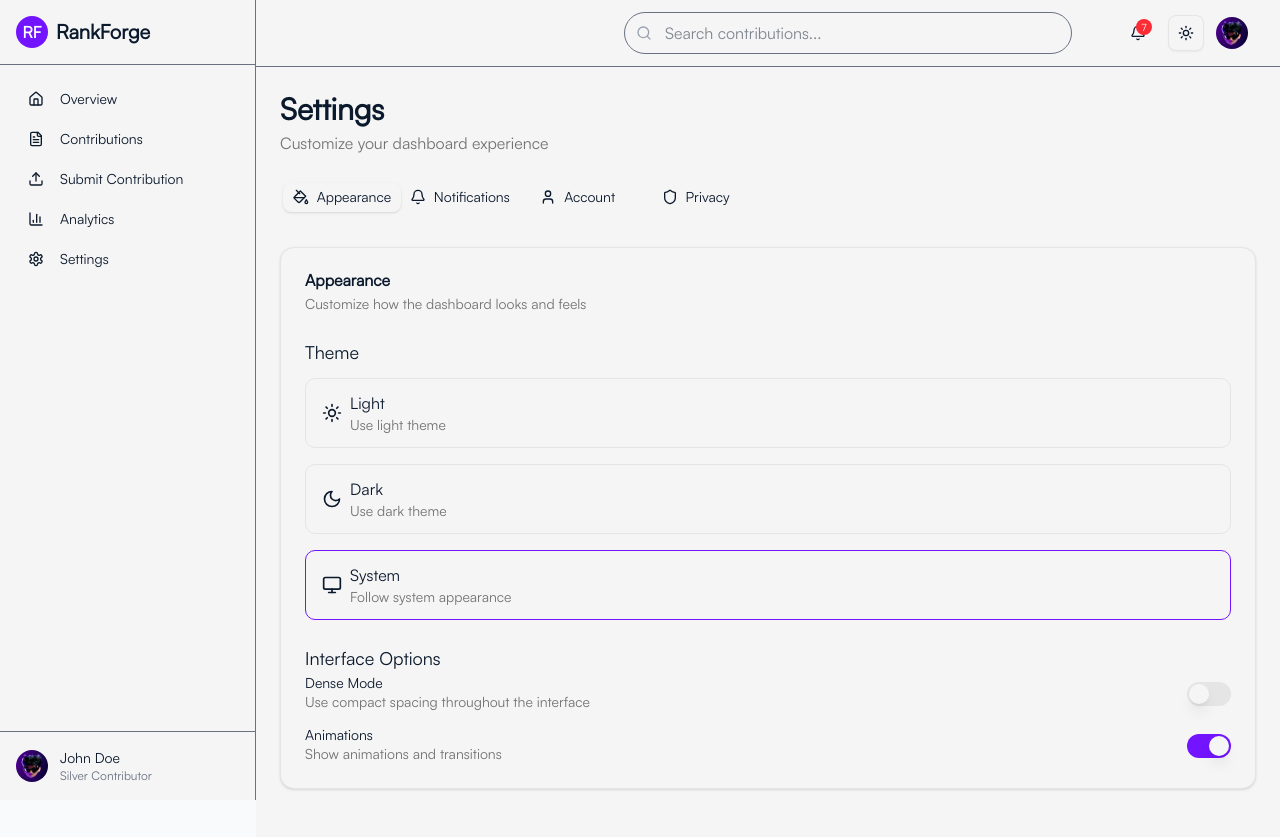
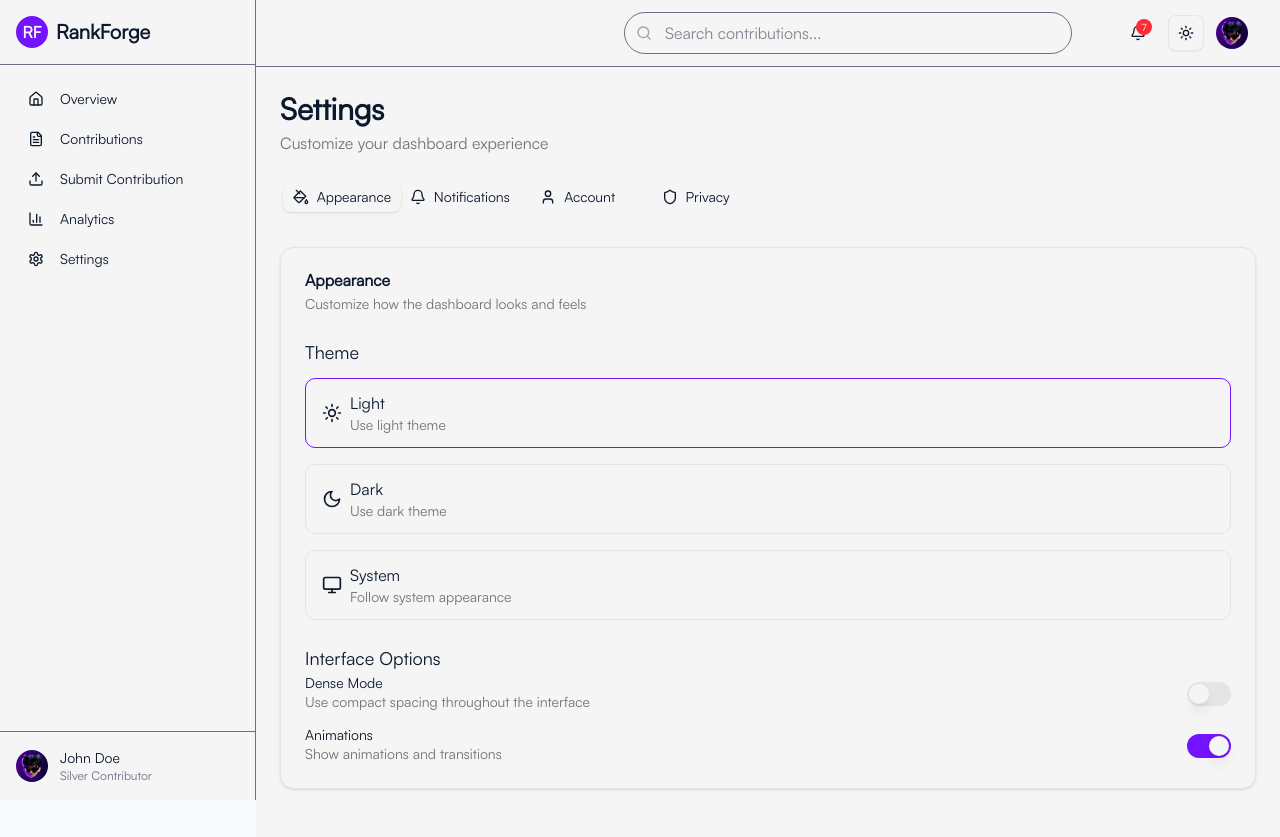
Before and after one commit to IDAN-DEVS/rankforge-frontend, a Next.js app: page /dashboard/settings in a window 1280 px wide. Built offline with nearby package versions, Linux system fonts and the light colour scheme.

Commit message:
Change default theme from "system" to "light" in ThemeProvider component

```diff
--- a/components/theme-provider.tsx
+++ b/components/theme-provider.tsx
@@ -16,7 +16,7 @@ type ThemeProviderState = {
 };
 
 const initialState: ThemeProviderState = {
-  theme: "system",
+  theme: "light",
   setTheme: () => null,
 };
 
@@ -24,7 +24,7 @@ const ThemeProviderContext = createContext<ThemeProviderState>(initialState);
 
 export function ThemeProvider({
   children,
-  defaultTheme = "system",
+  defaultTheme = "light",
   storageKey = "rankforge-theme",
   ...props
 }: ThemeProviderProps) {
```
